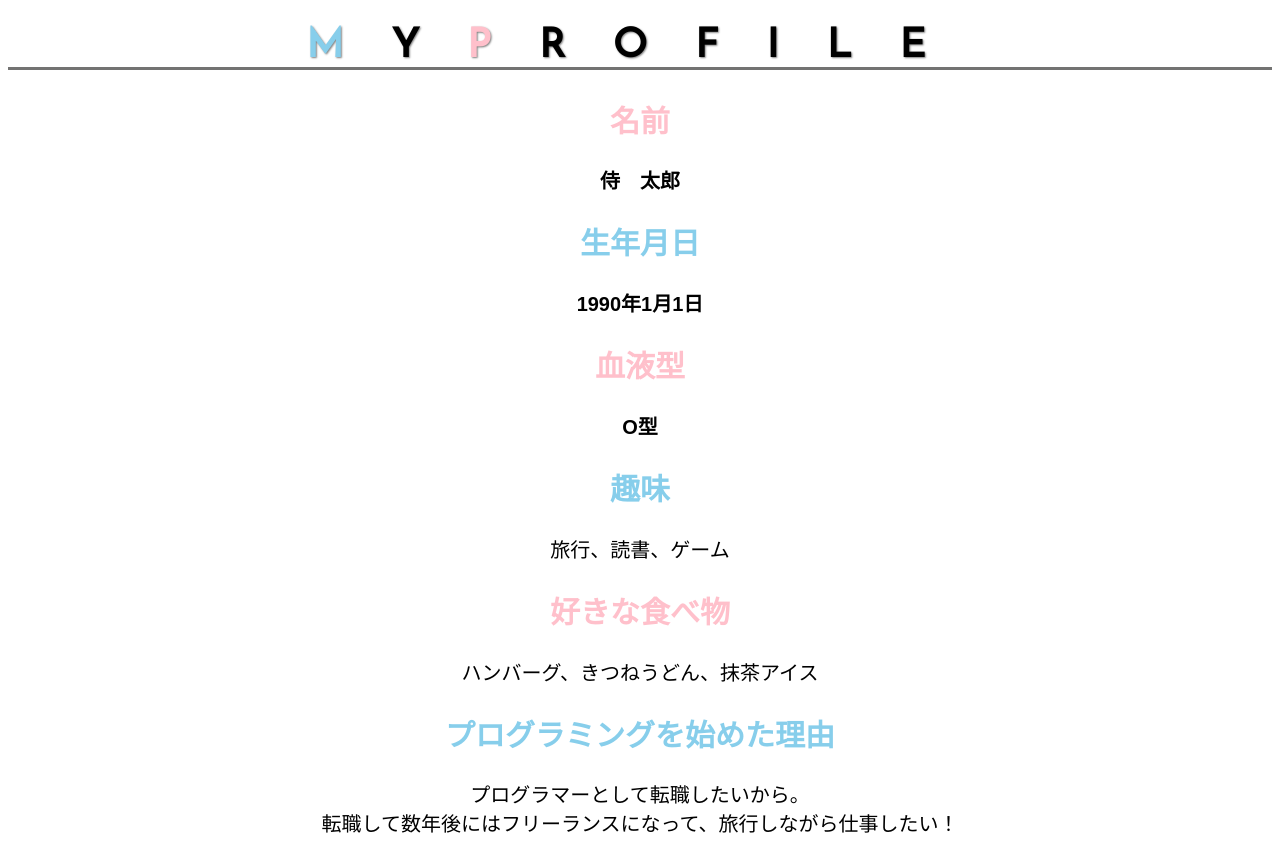
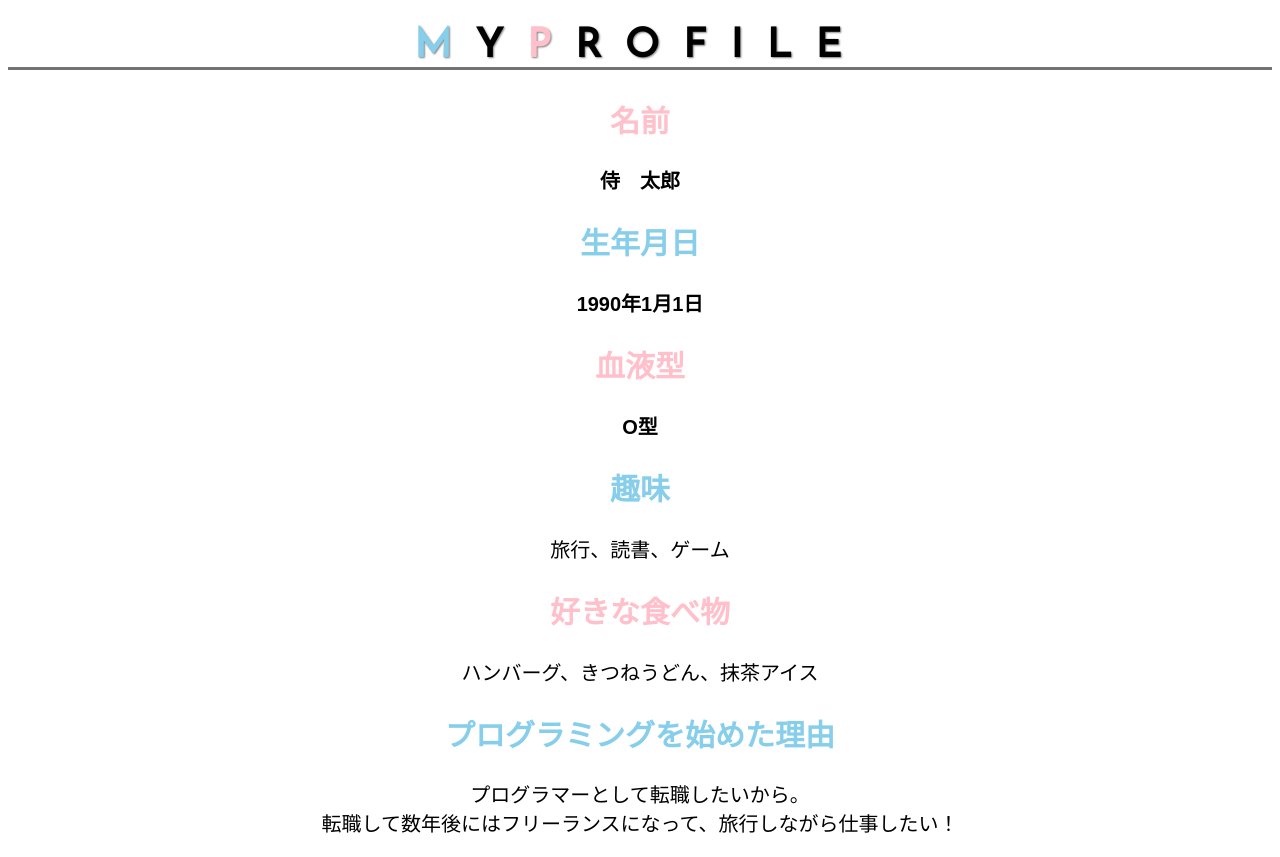
Before and after one commit to ami118/html-css-basic-kadai, a plain HTML site: page kadai_015/kadai_015.html in a window 1280 px wide. Drawn offline with Linux system fonts and the light colour scheme.

Commit message:
Add files via upload

```diff
--- a/kadai_015/style.css
+++ b/kadai_015/style.css
@@ -17,8 +17,8 @@ html {
 
 h1{
   font-family: "Josefin Sans",sans-serif;
-  font-size: 2em;
-  letter-spacing: 1.2em;
+  font-size: 2rem;
+  letter-spacing: 1.2rem;
   text-shadow: 1px 1px 2px gray;
   border-bottom: solid 3px rgb(115, 115, 114);
 }
```
